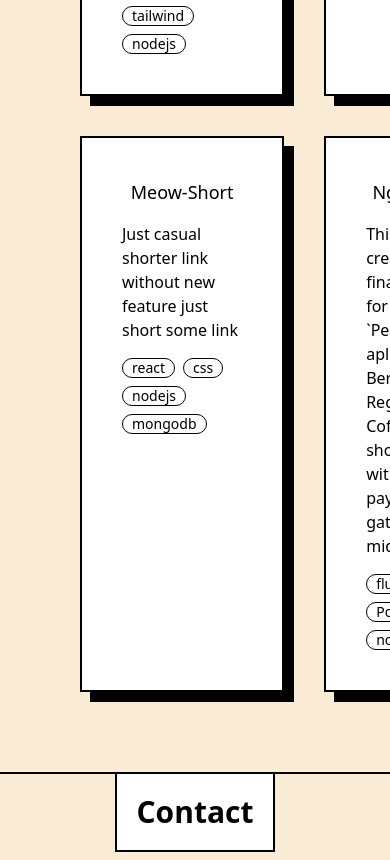
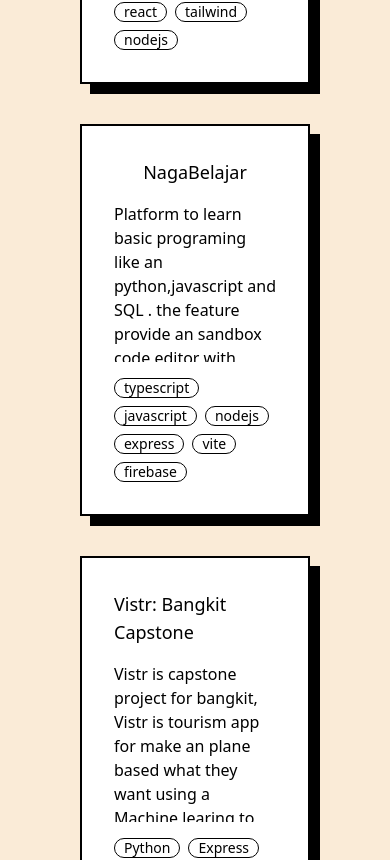
Before and after one commit to ansxy/portofolio, a Next.js app: page / in a window 390 px wide. Shown: the part 4574-5434 px from the top of the page. Built offline with nearby package versions, Linux system fonts and the light colour scheme.

Commit message:
refactoring : make an card more dynamic

```diff
--- a/pages/components/card.js
+++ b/pages/components/card.js
@@ -1,10 +1,10 @@
 export default function Card({ url, name, stack,description }) {
   return (
-    <div key={name} className="last:col-start-2 p-10 bg-white border-2 transition ease-in-out duration-150 border-black drop-shadow-[10px_10px_0_rgb(0,0,0,255)] hover:drop-shadow-[0px_0px_0_rgb(0,0,0,255)] ">
+    <div key={name} className="md:last:col-start-2 md:p-10 p-8 bg-white border-2 transition ease-in-out duration-150 border-black drop-shadow-[10px_10px_0_rgb(0,0,0,255)] hover:drop-shadow-[0px_0px_0_rgb(0,0,0,255)] ">
       <section className="w-full flex justify-center">
         <a  target="_blank" href={url} className="text-black text-lg font-medium">{name}</a>
       </section>
-      <section className="mt-4">
+      <section className="mt-4 max-h-[10rem] md:max-h-[10rem] md:min-h-[10rem] text-ellipsis overflow-hidden hover:max-h-[20rem]">
         <p className="font-light text-black">
             {description}
         </p>
--- a/public/lib/project.json
+++ b/public/lib/project.json
@@ -11,16 +11,17 @@
         "languages" : ["react","tailwind","nodejs"],
         "url" : "https://github.com/ansxy/desainweb-nakama"
     },
-      {
-        "name" : "Meow-Short" ,
-        "description" : "Just casual shorter link without new feature just short some link",
-        "languages" : ["react","css","nodejs","mongodb"],
-        "url" : "https://github.com/ansxy/meow-short"
-    },
-      {
-        "name" : "Ngopeee" ,
-        "description" : "This project created for final project for course `Pengantar aplikasi Bergerak` , Regular Coffee shop app with payment gateway midtrans",
-        "languages" : ["flutter","Postgresql","nodejs"],
-        "url" : "https://github.com/ansxy/ngopeee-final-papb"
-    }]
+    {
+      "name" : "NagaBelajar" ,
+      "description" : "Platform to learn basic programing like an python,javascript and SQL . the feature provide an sandbox code editor with realtime terminal, it works with using child process from node then stream it to client side with socket.io then for the UI using the xterm js.",
+      "languages" : ["typescript","javascript","nodejs","express","vite","firebase"],
+      "url" : "https://nagabelajar.com"
+  },
+    {
+      "name" : "Vistr: Bangkit Capstone" ,
+      "description" : "Vistr is capstone project for bangkit, Vistr is tourism app for make an plane based what they want using a Machine learing to give an recomendation to user based their personality choice",
+      "languages" : ["Python","Express","Flask","GCP"],
+      "url" : "https://github.com/Bangkit-C23-PS456"
+  }
+  ]
 }
```
